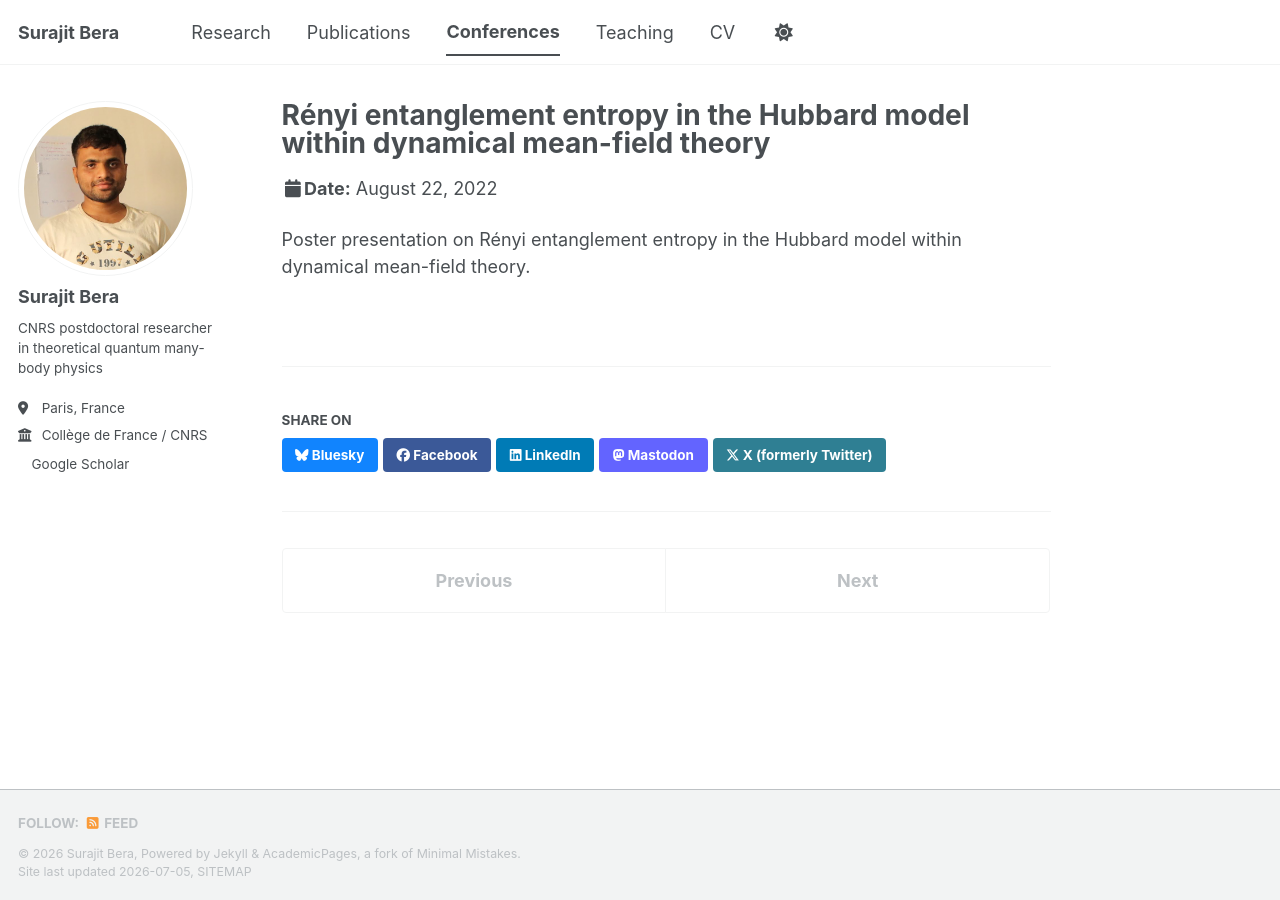
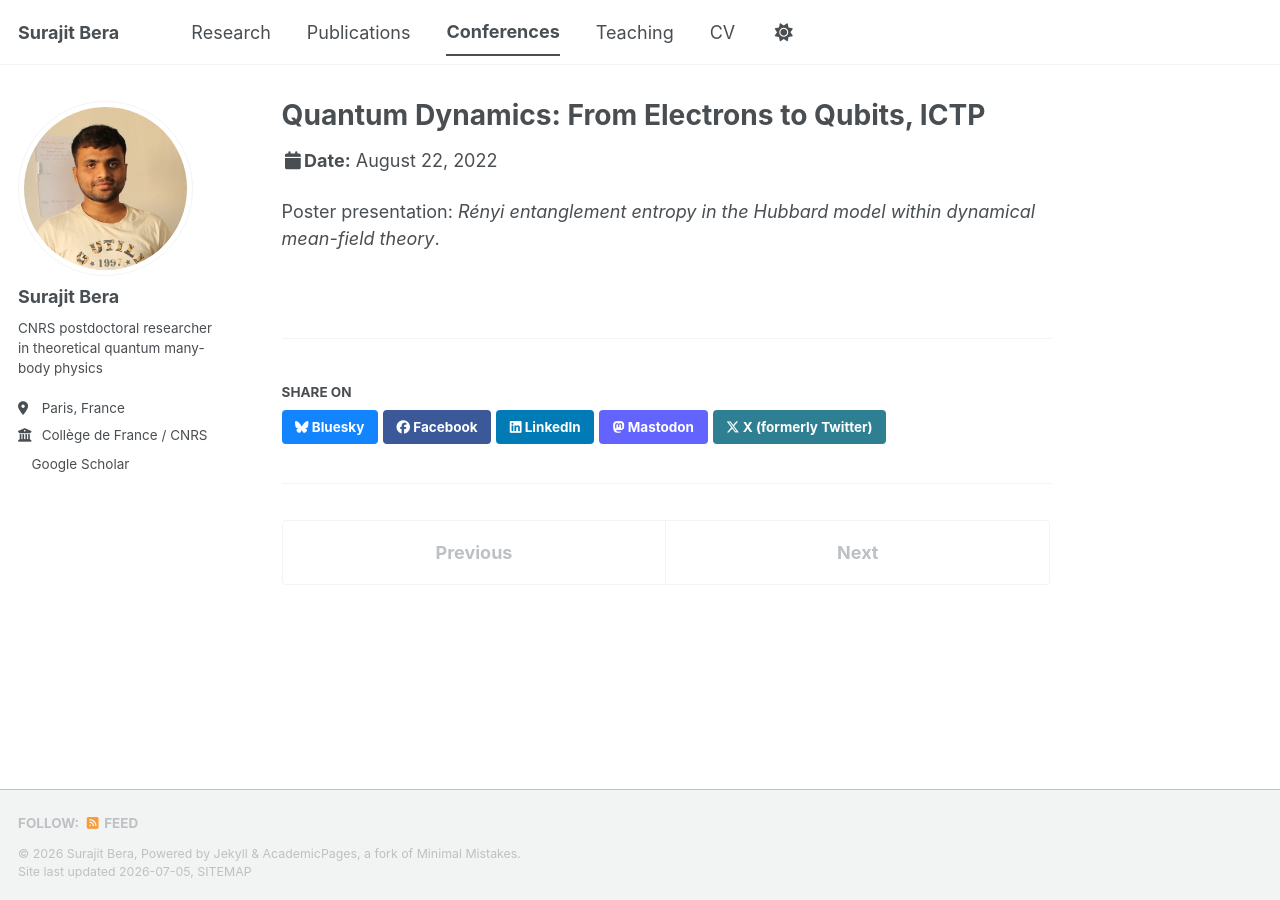
Before and after one commit to surajitbera-physics/surajitbera-physics.github.io, a Jekyll site: the page built from _talks/2022-08-22-ictp-renyi-entanglement-poster.md, in a window 1280 px wide. Built offline with Jekyll 4.4.1, drawn with Linux system fonts in a browser that asks for light colours; a style sheet for code colours, icons or effects is not loaded.

Commit message:
Change poster title and permalink for ICTP talk
Updated the title and permalink for the poster presentation.

```diff
--- a/_talks/2022-08-22-ictp-renyi-entanglement-poster.md
+++ b/_talks/2022-08-22-ictp-renyi-entanglement-poster.md
@@ -1,11 +1,11 @@
 ---
-title: "Rényi entanglement entropy in the Hubbard model within dynamical mean-field theory"
+title: "Quantum Dynamics: From Electrons to Qubits, ICTP"
 collection: talks
 type: "Poster presentation"
-permalink: /talks/2022-ictp-renyi-entanglement-hubbard-poster
+permalink: /talks/2022-ictp-quantum-dynamics
 venue: "Quantum Dynamics: From Electrons to Qubits, ICTP"
 date: 2022-08-22
 location: "Trieste, Italy"
 ---
 
-Poster presentation on Rényi entanglement entropy in the Hubbard model within dynamical mean-field theory.
+Poster presentation: *Rényi entanglement entropy in the Hubbard model within dynamical mean-field theory*.
```
